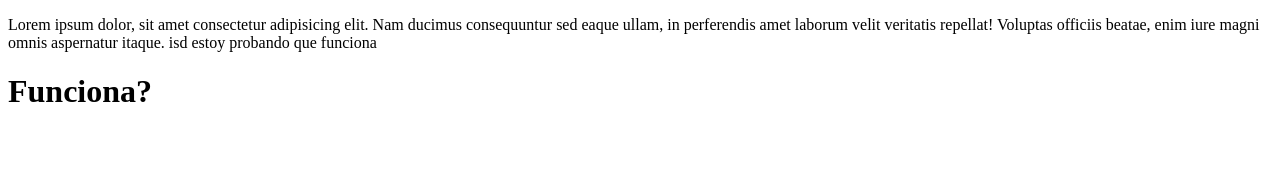
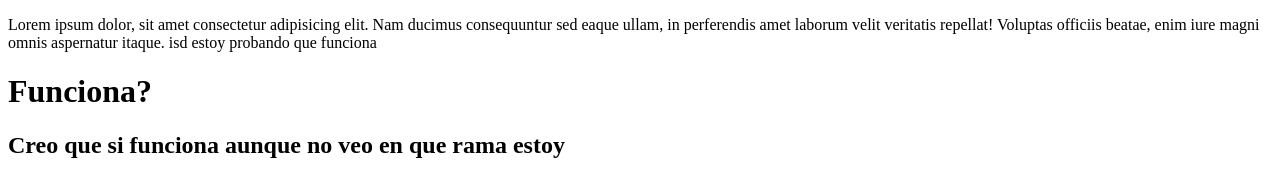
Before and after one commit to TheCanary180/TestRepositorios, a plain HTML site: page index.html in a window 1280 px wide. Drawn offline with Linux system fonts and the light colour scheme.

Commit message:
funciona...

```diff
--- a/index.html
+++ b/index.html
@@ -19,5 +19,6 @@
     </p>
 
     <h1>Funciona? </h1>
+    <h2>Creo que si funciona aunque no veo en que rama estoy</h2>
 </body>
 </html>
```
